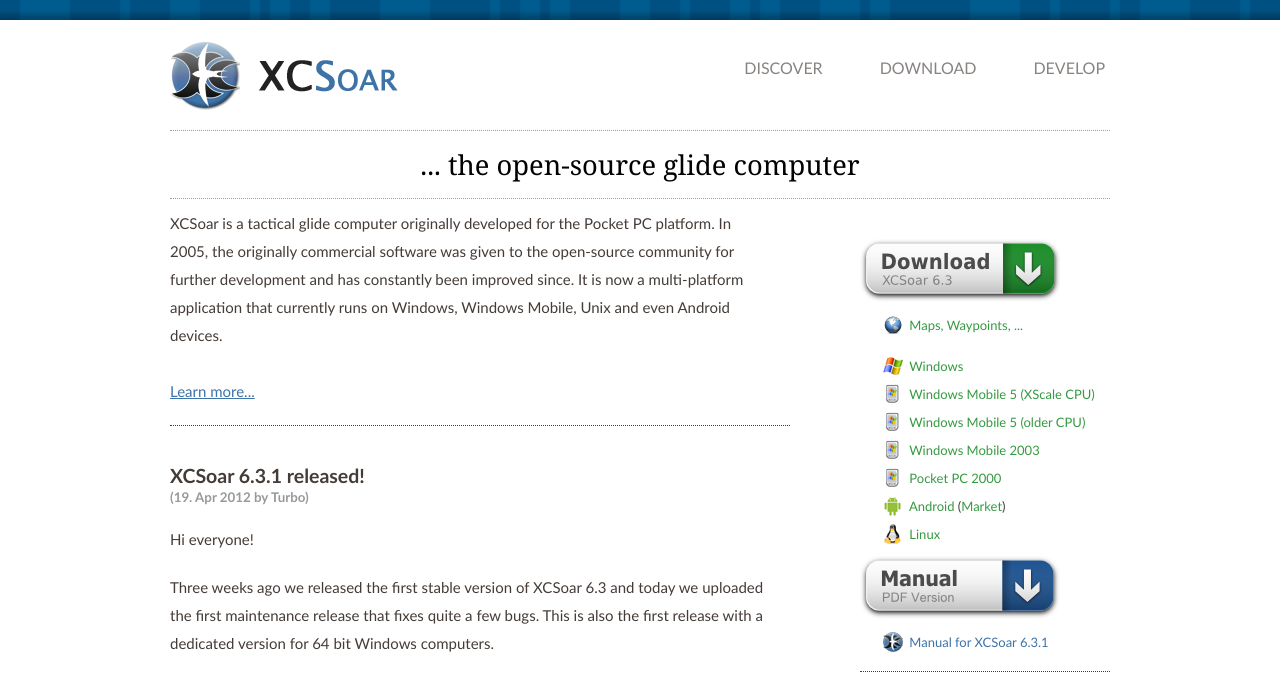
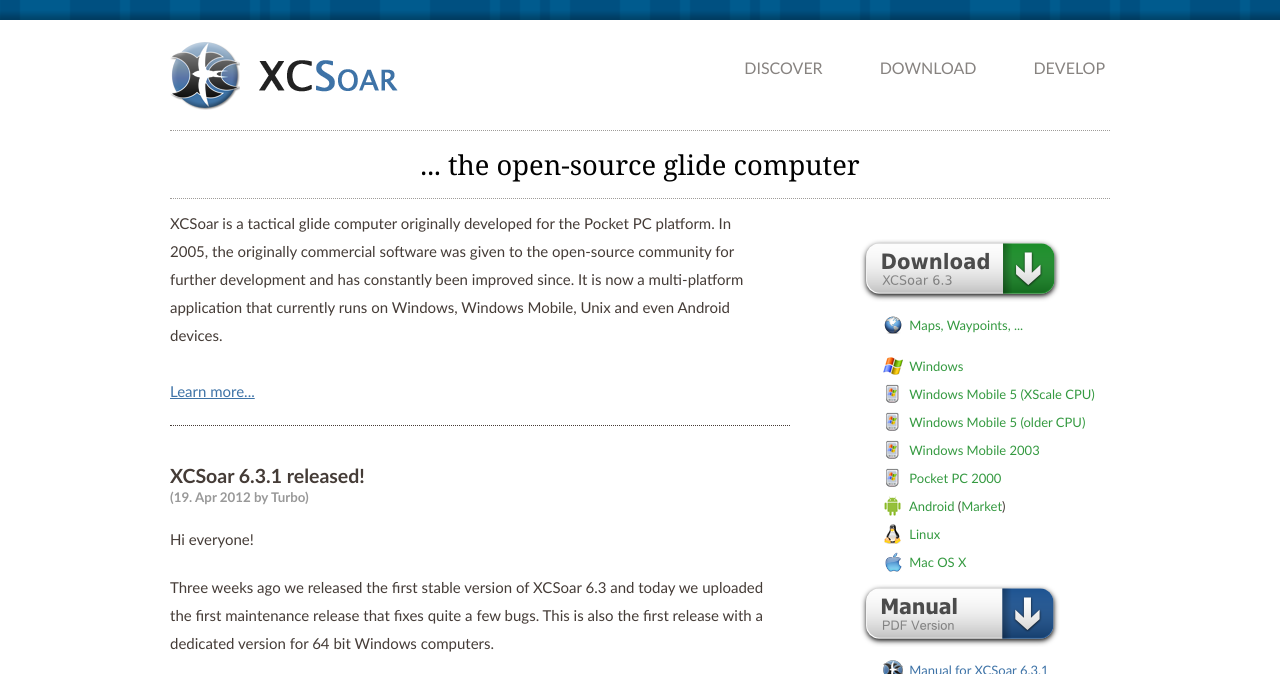
Before and after one commit to XCSoar/website, a Jekyll site: the page built from index.html, in a window 1280 px wide and 900 px high, cut to the strip 0-674 px from the top of the window. Built offline with Jekyll 4.4.1, drawn with Linux system fonts in a browser that asks for light colours.

Commit message:
index: Added "Mac OS X" download link

```diff
--- a/index.html
+++ b/index.html
@@ -74,6 +74,9 @@
 					<a href="{{ site.download_server_url }}{{ site.xcsoar_stable_version }}/LINUX/" title="Linux" style="text-decoration: none;" class="green">
 						<img src="/img/linux-logo.png" alt="Linux" height="20" width="20" style="top: 8px; position: relative; padding: 3px;"> Linux
 					</a><br/>
+					<a href="{{ site.download_server_url }}{{ site.xcsoar_stable_version }}/OSX/" title="Mac OS X" style="text-decoration: none;" class="green">
+						<img src="/img/apple-logo.png" alt="Mac OS X" height="20" width="20" style="top: 8px; position: relative; padding: 3px;"> Mac OS X
+					</a><br/>
 				</div>
 			    <a href="/discover/manual.html" title="Download XCSoar Manual"><img src="/img/download-button-manual.png" alt="Download XCSoar Manual"></a>
 				<div style="padding-top: 0px; padding-bottom: 15px; padding-left: 20px;">
```
Also changed, not shown: img/apple-logo.png (added).
